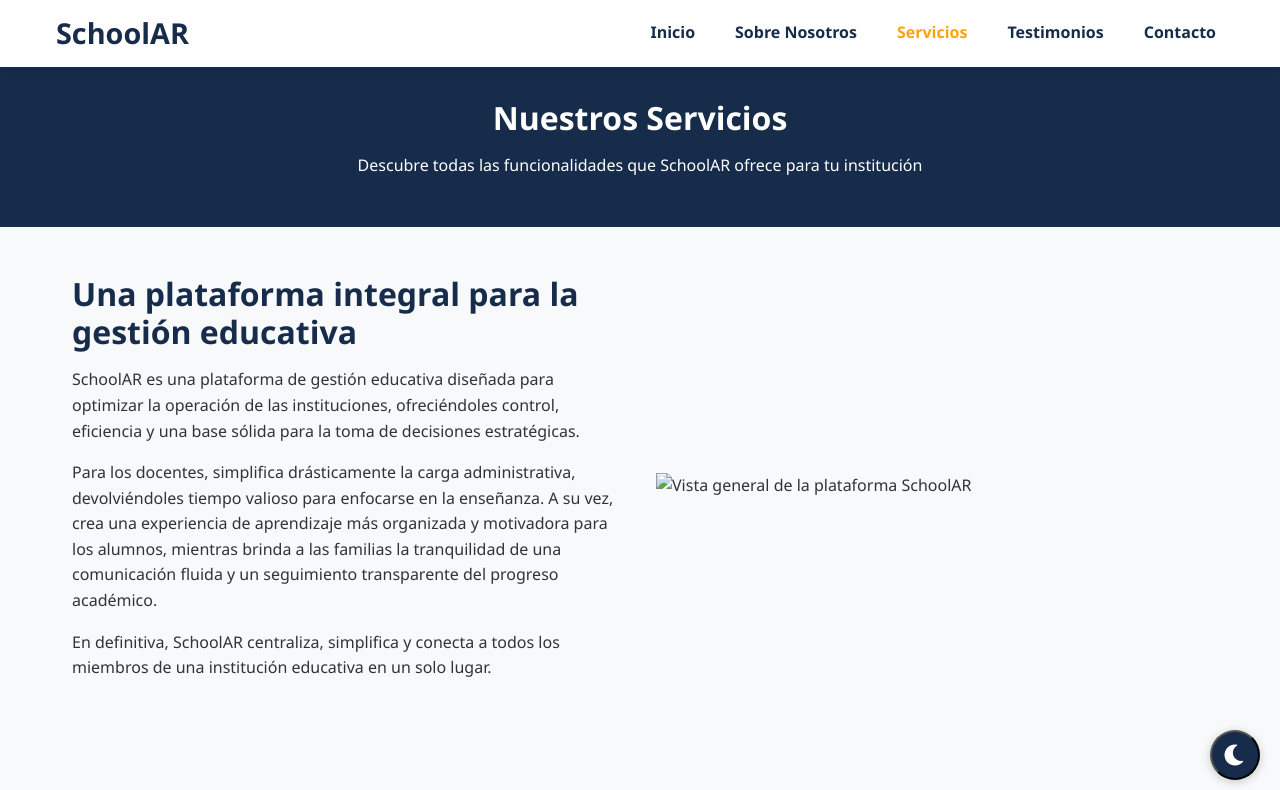
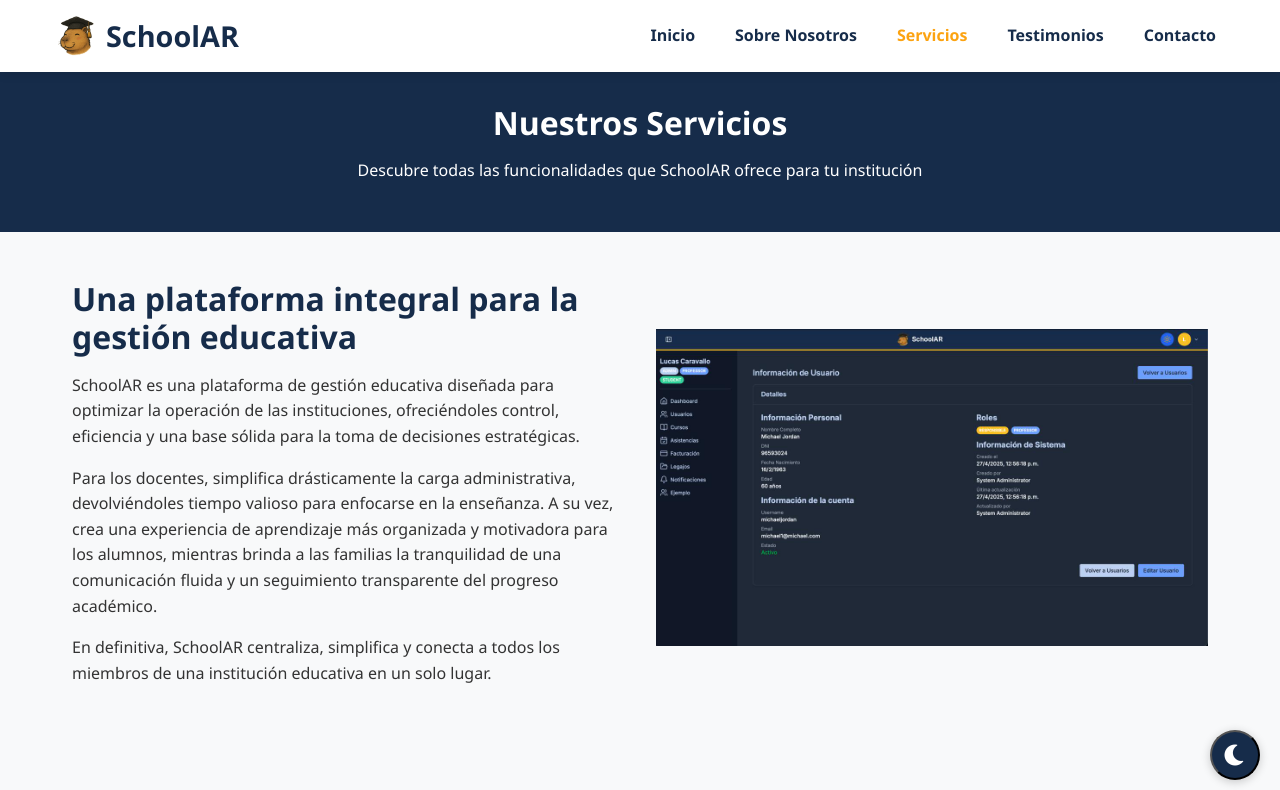
Before and after one commit to JuaniPardo/schoolAr-website-alt1, a website: page services.html in a window 1280 px wide. Shown: the top 790 px of the page. Drawn offline with Linux system fonts and the light colour scheme.

Commit message:
Carga de imagenes varias

```diff
--- a/css/styles.css
+++ b/css/styles.css
@@ -1145,3 +1145,13 @@
 .dark-mode-toggle i {
     font-size: 1.5rem;
 }
+
+.logo {
+    display: flex;
+    align-items: center;
+    gap: 10px; /* Espacio entre la imagen y el texto */
+}
+
+.logo img {
+    display: block;
+}
--- a/services.html
+++ b/services.html
@@ -11,6 +11,7 @@
     <header>
         <div class="container">
             <div class="logo">
+                <img src="img/ASSETS%20V.1/schoolar_logo_icon.ico" alt="Logo SchoolAR" height="40px" width="40px"/>
                 <h1>SchoolAR</h1>
             </div>
             <nav>
@@ -45,7 +46,7 @@
                     <p>En definitiva, SchoolAR centraliza, simplifica y conecta a todos los miembros de una institución educativa en un solo lugar.</p>
                 </div>
                 <div class="services-image">
-                    <img src="img/services-overview.jpg" alt="Vista general de la plataforma SchoolAR" />
+                    <img src="img/sistema.jpeg" alt="Vista general de la plataforma SchoolAR" />
                 </div>
             </div>
         </section>
@@ -275,6 +276,7 @@
                 <div class="footer-logo">
                     <h2>SchoolAR</h2>
                     <p>Simplificando la gestión educativa</p>
+                    <img src="img/ASSETS%20V.1/schoolar_logo_default_1080.png" alt="Logo SchoolAR" height="auto" width="150px"/>
                 </div>
                 <div class="footer-links">
                     <h3>Enlaces rápidos</h3>
```
Also changed, not shown: about.html (+4 -2 lines), contact.html (+5 -3 lines), index.html (+2 -0 lines), testimonials.html (+2 -0 lines), img/ASSETS V.1/schoolar_logo_1080.jpg (added), img/ASSETS V.1/schoolar_logo_curious_1080.png (added), img/ASSETS V.1/schoolar_logo_default_1080.png (added), img/ASSETS V.1/schoolar_logo_icon.ico (added), img/ASSETS V.1/schoolar_logo_icon.svg (added), img/ASSETS V.1/schoolar_logo_icon_1080.png (added), img/ASSETS V.1/schoolar_logo_sad_1080.png (added), img/matiascontreras.jpeg (added), img/sistema.jpeg (added), 5 other files.
